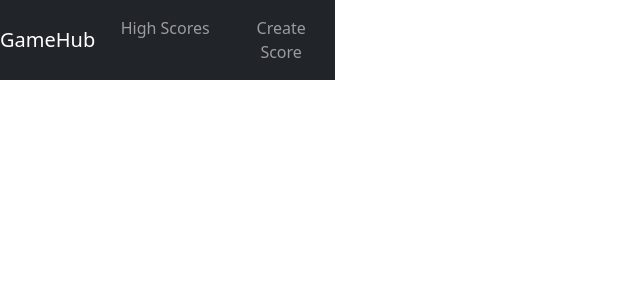
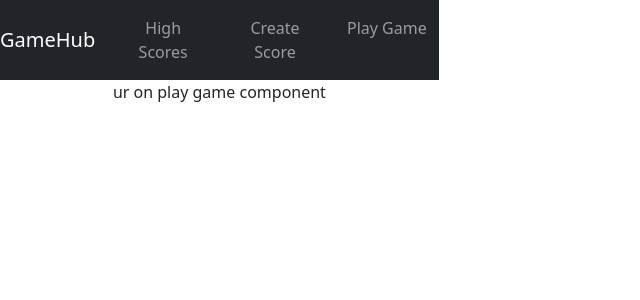
Before and after one commit to ybn4aq/beachboys, a React (Vite) app in the folder gameHub/: page /play in a window 1280 px wide. Shown: the top 300 px of the page, without its empty margins (0-640 px from the left). Built offline with nearby package versions, Linux system fonts and the light colour scheme.

Commit message:
Formatting + an extra tab????

```diff
--- a/gameHub/src/App.jsx
+++ b/gameHub/src/App.jsx
@@ -5,6 +5,7 @@ import { BrowserRouter as Router, Routes, Route } from "react-router-dom";
 import HighScoresList from "./components/highscores-list.component";
 import CreateScore from "./components/create-score.component";
 import NavBar from "./components/navbar.component";
+import PlayGame from "./components/play-game.component";
 
 function App() {
   return (
@@ -22,6 +23,7 @@ function App() {
           <Routes>
             <Route path="/" exact element={<HighScoresList />} />
             <Route path="/create" element={<CreateScore />} />
+            <Route path="/play" element={<PlayGame />} />
           </Routes>
         </Router>
       </div>
--- a/gameHub/src/components/navbar.component.jsx
+++ b/gameHub/src/components/navbar.component.jsx
@@ -14,6 +14,9 @@ export default class NavBar extends Component {
                         <li className="navbar-item  ms-2">
                             <Link to="/create" className="nav-link">Create Score</Link>
                         </li>
+                        <li className="navbar-item  ms-2">
+                            <Link to="/play" className="nav-link">Play Game</Link>
+                        </li>
                     </ul>
                 </div>
             </nav>
--- /dev/null
+++ b/gameHub/src/components/play-game.component.jsx
@@ -0,0 +1,12 @@
+import React, { Component } from 'react';
+import { Link } from 'react-router-dom';
+
+export default class PlayGame extends Component {
+    render() {
+        return (
+            <div>
+                <p>ur on play game component</p>
+            </div>
+        );
+    }
+}
```
